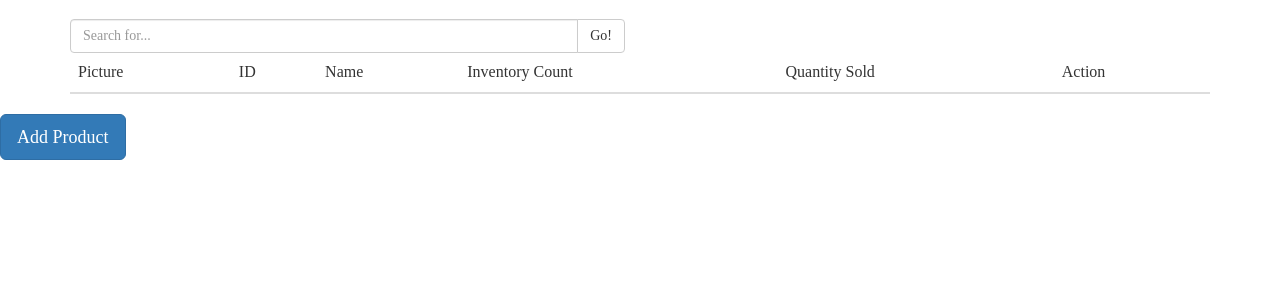
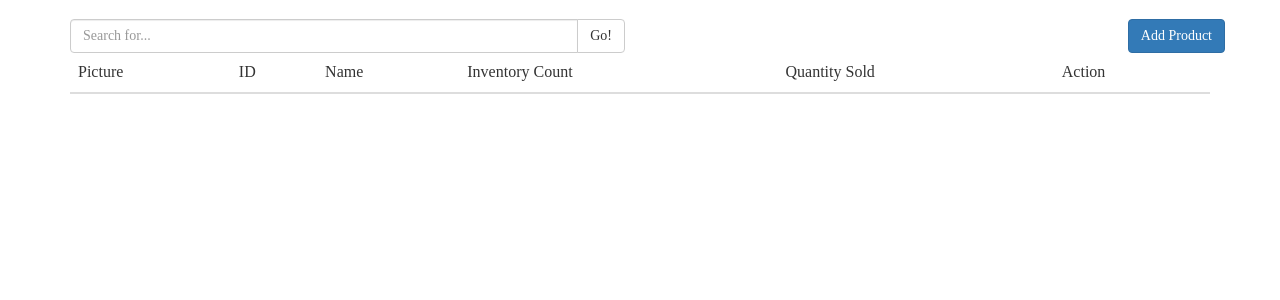
Before and after one commit to stephguac/djsalad, a CodeIgniter app: a page that uses application/views/inventoryDashboardView.php in a window 1280 px wide. Shown: the part 51-351 px from the top of the page. Run offline with CodeIgniter, Linux system fonts and the light colour scheme; data that the repository does not hold is empty; some libraries are stand-ins or nearby versions.

Commit message:
Moved Add Button

```diff
--- a/application/views/inventoryDashboardView.php
+++ b/application/views/inventoryDashboardView.php
@@ -27,6 +27,11 @@
                         </div>
                     </form>
                 </div>
+
+                <!-- Button trigger modal -->
+                <button class="btn btn-primary pull-right" data-toggle="modal" data-target="#myModalNorm">
+                    Add Product
+                </button>
 
                 <div class="col-md-12">
                     <table class="table">
@@ -65,11 +70,6 @@
             </div>
         </div>
     </div>
-
-<!-- Button trigger modal -->
-<button class="btn btn-primary btn-lg" data-toggle="modal" data-target="#myModalNorm">
-    Add Product
-</button>
 
 <!-- Modal -->
 <div class="modal fade" id="myModalNorm" tabindex="-1" role="dialog"
```
